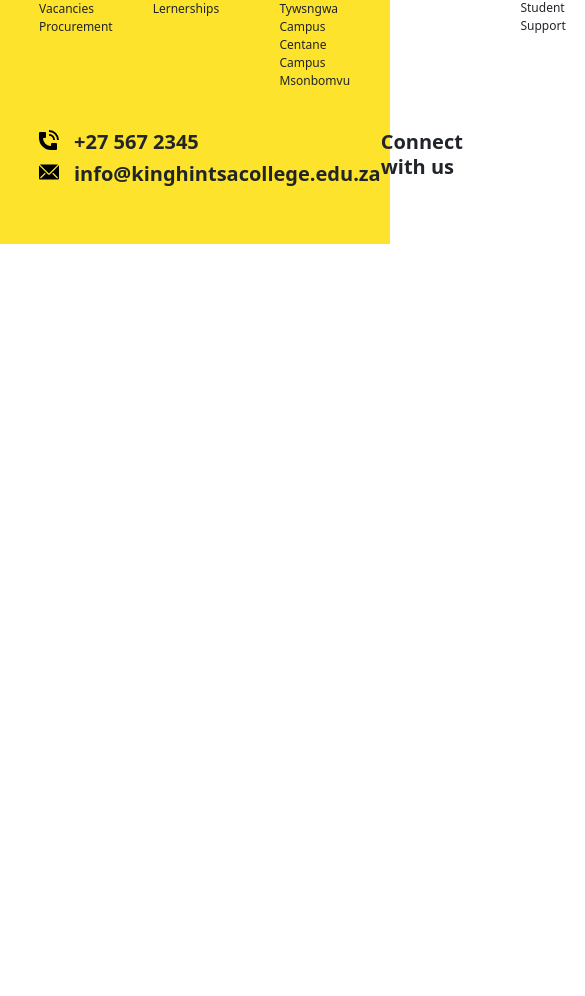
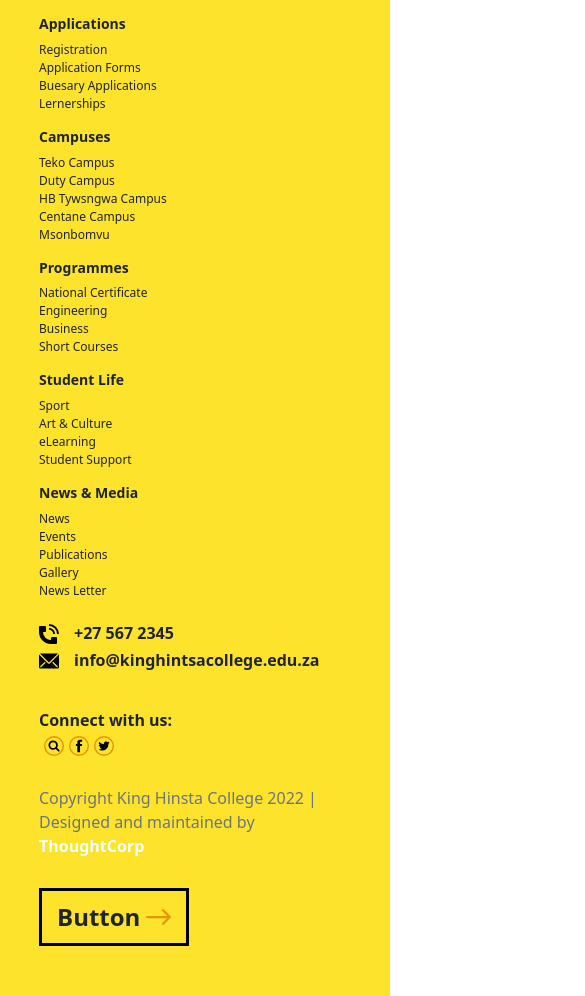
Before and after one commit to emmyobonyo/Frontend-Assignment, a React (Create React App) app: page / in a window 390 px wide. Shown: the part 5675-6671 px from the top of the page, 585 px wide, since content can reach past the window. Before the commit the page ends 5919 px from the top, so only its background shows below. Built offline with nearby package versions, Linux system fonts and the light colour scheme; the HTML template or start-up script is replaced by a standard one.

Commit message:
create footer for mobile screens

```diff
--- a/src/App.css
+++ b/src/App.css
@@ -375,8 +375,19 @@
   margin-right: 15px;
 }
 
-.footer__number {
+.footer__number,
+.footer__connect {
   font-weight: bold;
+}
+
+.footer__connect {
+  margin-right: 10px;
+}
+
+.footer__connect__icons {
+  height: 30px;
+  width: 30px;
+  margin-left: 5px;
 }
 
 @media only screen and (min-width: 768px) and (max-width: 1024px) {
@@ -432,4 +443,22 @@
   .campus__image {
     height: 400px;
   }
+
+  .footer__number,
+  .footer__connect {
+    font-size: 16px;
+  }
+
+  .footer__connect__icons {
+    height: 20px;
+    width: 20px;
+  }
+
+  .footer__bottom {
+    margin-top: 30px;
+  }
+
+  .connect__with__us__section {
+    margin-top: 30px;
+  }
 }
--- a/src/components/Footer.js
+++ b/src/components/Footer.js
@@ -1,10 +1,11 @@
 import React from "react";
+import Button from "./Button";
 
 function Footer() {
   return (
     <div className="footer__section">
       <div className="footer__content">
-        <div className="d-flex">
+        <div className="d-flex-column d-md-flex">
           <div className="footer__row">
             <h6 className="footer__row__header">About Us</h6>
             <ul>
@@ -63,7 +64,7 @@
             </ul>
           </div>
         </div>
-        <div className="d-flex justify-content-between mt-4">
+        <div className="d-flex-column d-md-flex justify-content-between mt-4">
           <div>
             <div className="d-flex">
               <img className="footer__icon" src="./assets/phone.svg" />
@@ -76,12 +77,31 @@
               </h5>
             </div>
           </div>
-          <div>
-            <h5 className="d-inline footer__number">Connect with us</h5>
-            <div></div>
+          <div className="d-flex-column d-md-flex connect__with__us__section">
+            <h5 className="d-inline footer__connect">Connect with us:</h5>
+            <div>
+              <img
+                className="footer__connect__icons"
+                src="./assets/search.svg"
+              />
+              <img
+                className="footer__connect__icons"
+                src="./assets/facebook.svg"
+              />
+              <img
+                className="footer__connect__icons"
+                src="./assets/twitter.svg"
+              />
+            </div>
           </div>
         </div>
-        <div></div>
+        <div className="d-flex-column d-md-flex align-items-center justify-content-between footer__bottom">
+          <p class="mb-0 text-secondary copyrite__paragraph">
+            Copyright King Hinsta College 2022 | Designed and maintained by
+            <span class="text-white fw-bold"> ThoughtCorp</span>
+          </p>
+          <Button />
+        </div>
       </div>
     </div>
   );
```
